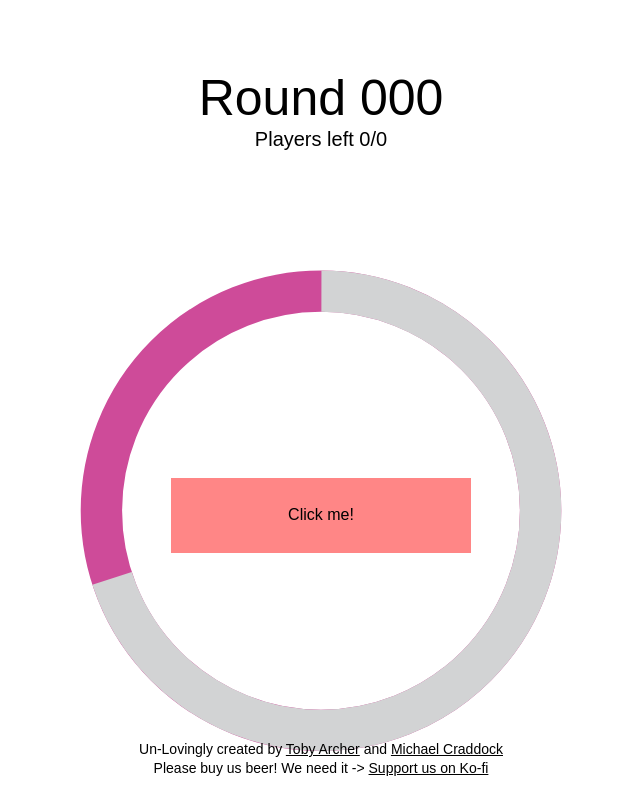
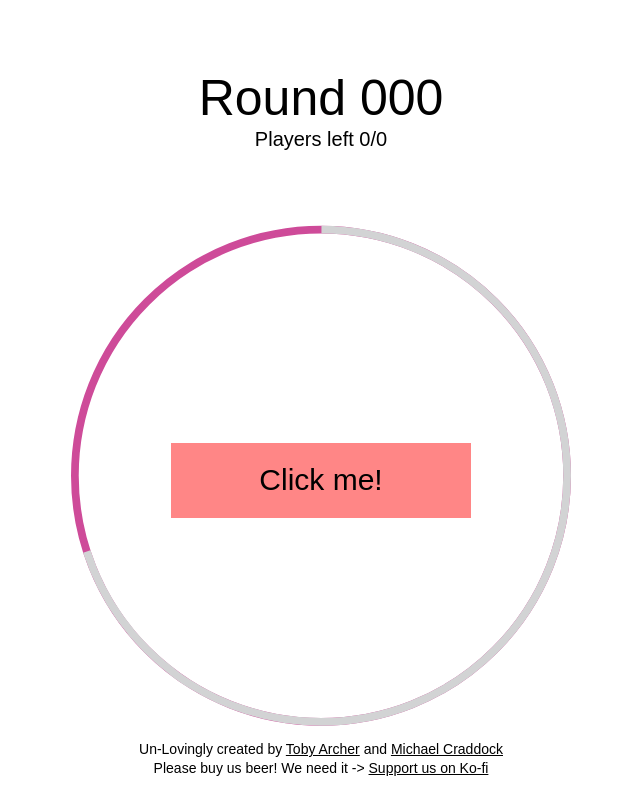
Before and after one commit to tobbbles/clickgang, a website: page ui/index.html in a window 1280 px wide. Shown: the whole page, without its empty margins (319-959 px from the left). Drawn offline with nearby package versions, Linux system fonts and the light colour scheme.

Commit message:
adding package json and tweaking circle size

```diff
--- a/ui/assets/css/main.css
+++ b/ui/assets/css/main.css
@@ -35,12 +35,13 @@ main .container {
     flex: 0 1 auto;
     flex-direction: column;
     justify-content: center;
-    padding: 7rem;
+    padding: 7rem 0 0;
 }
 
 #round {
     font-size: 5rem;
     text-align: center;
+    font-weight: 300;
 }
 
 #players {text-align: center;font-size: 2rem;}
@@ -55,7 +56,7 @@ main .container {
     background-color: #FF8686;
     border: none;
     line-height: 1;
-    font-size: 1.6rem;
+    font-size: 3rem;
     cursor: pointer;
     position: absolute;
     left: calc(50% - 15rem);
--- a/ui/index.html
+++ b/ui/index.html
@@ -19,9 +19,9 @@
             <div id="circle">
                 <svg width="100%" height="100%" viewBox="0 0 42 42" class="donut">
                     <circle class="donut-hole" cx="21" cy="21" r="15.91549430918954" fill="#fff"></circle>
-                    <circle class="donut-ring" cx="21" cy="21" r="15.91549430918954" fill="transparent" stroke="#ce4b99" stroke-width="3"></circle>
+                    <circle class="donut-ring" cx="21" cy="21" r="15.91549430918954" fill="transparent" stroke="#ce4b99" stroke-width=".5"></circle>
 
-                    <circle class="donut-segment" cx="21" cy="21" r="15.91549430918954" fill="transparent" stroke="#d2d3d4" stroke-width="3" stroke-dasharray="70 30" stroke-dashoffset="25"></circle>
+                    <circle class="donut-segment" cx="21" cy="21" r="15.91549430918954" fill="transparent" stroke="#d2d3d4" stroke-width=".5" stroke-dasharray="70 30" stroke-dashoffset="25"></circle>
                 </svg>
 
                 <button id="cg-action">Click me!</button>
```
Also changed, not shown: package.json (added, +24 -0 lines), 2 other files.
